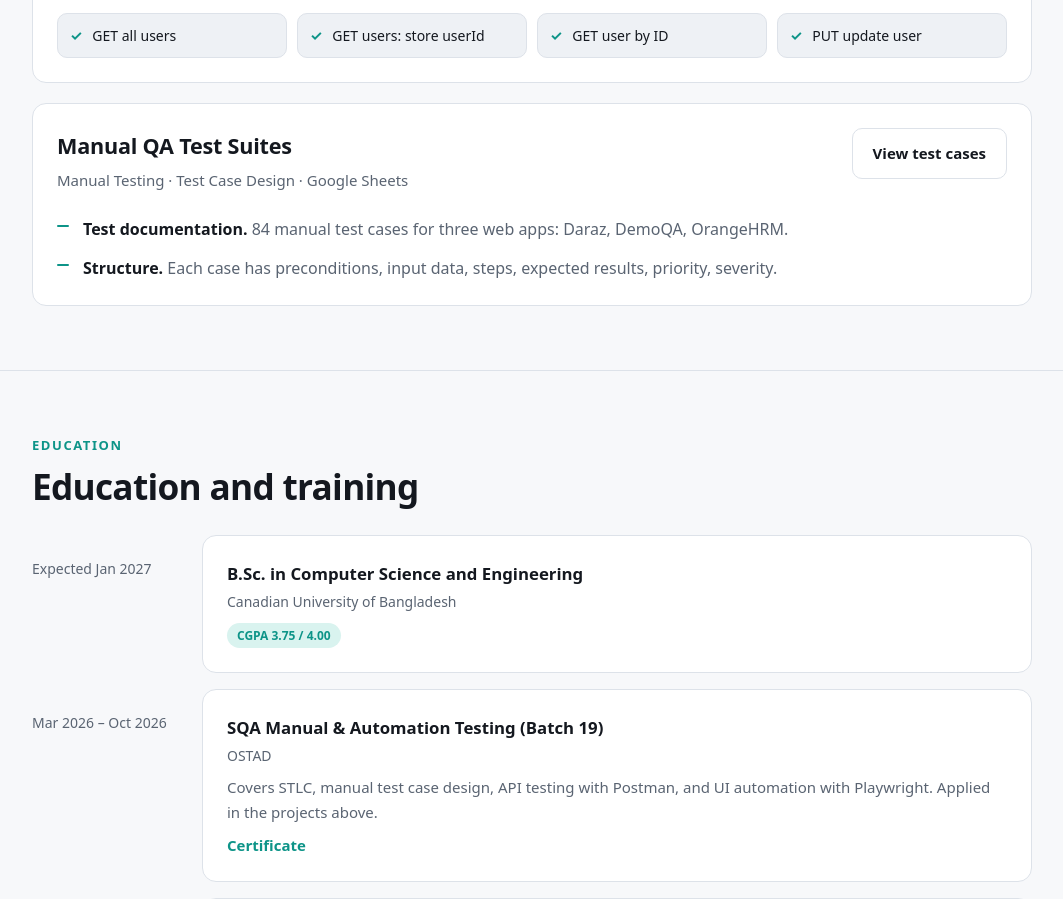
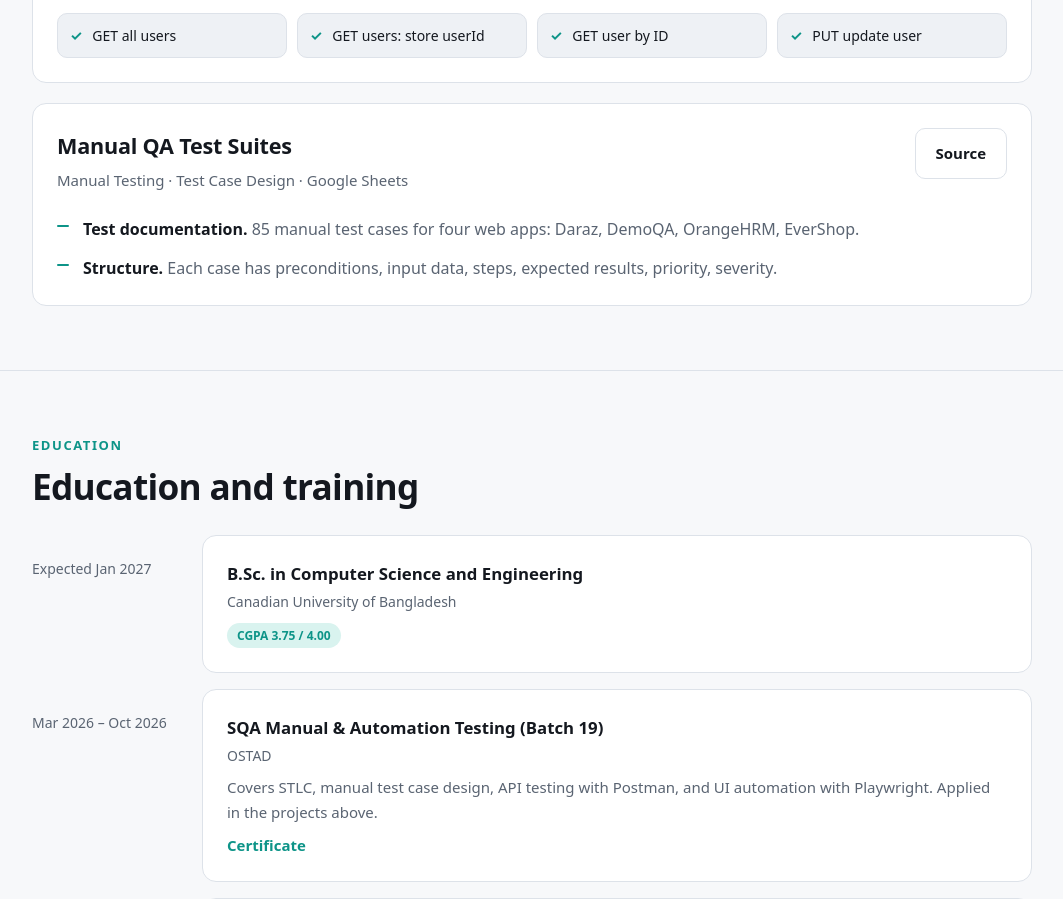
Before and after one commit to AzmaeenGH/azmaeengh.github.io, a plain HTML site: page index.html in a window 1280 px wide. Shown: the part 2580-3479 px from the top of the page, without its empty margins (108-1171 px from the left). Drawn offline with Linux system fonts and the light colour scheme.

Commit message:
Update index.html

```diff
--- a/index.html
+++ b/index.html
@@ -373,10 +373,10 @@ footer .wrap{display:flex;flex-wrap:wrap;justify-content:space-between;gap:10px}
             <h3>Manual QA Test Suites</h3>
             <p class="sub">Manual Testing &middot; Test Case Design &middot; Google Sheets</p>
           </div>
-          <a class="btn" href="https://drive.google.com/drive/folders/1Q8D2BI9ZxAKJ0ihczluecqSkqwzpKkwb" target="_blank" rel="noopener">View test cases</a>
+          <a class="btn" href="https://github.com/AzmaeenGH/manual-qa-test-suites" target="_blank" rel="noopener">Source</a>
         </header>
         <ul>
-          <li><b>Test documentation.</b> 84 manual test cases for three web apps: Daraz, DemoQA, OrangeHRM.</li>
+          <li><b>Test documentation.</b> 85 manual test cases for four web apps: Daraz, DemoQA, OrangeHRM, EverShop.</li>
           <li><b>Structure.</b> Each case has preconditions, input data, steps, expected results, priority, severity.</li>
         </ul>
       </article>
```
